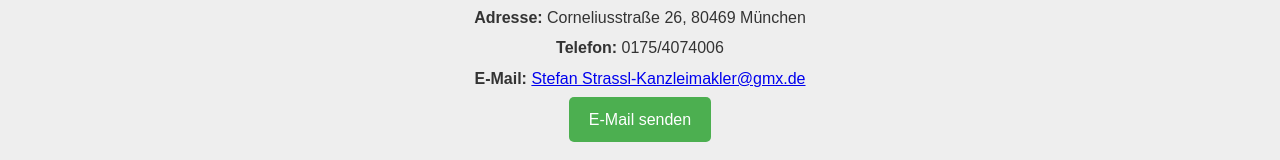
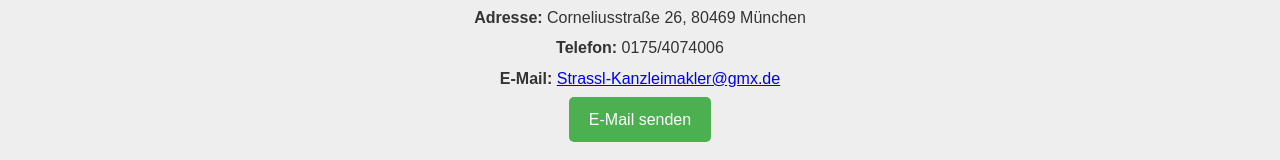
Before and after one commit to StefanStrassl/KanzleimaklerStrassl, a plain HTML site: page index.html in a window 1280 px wide. Shown: the part 987-1147 px from the top of the page. Drawn offline with Linux system fonts and the light colour scheme.

Commit message:
Update index.html

```diff
--- a/index.html
+++ b/index.html
@@ -113,7 +113,7 @@
         <h2>Kontakt</h2>
         <p><strong>Adresse:</strong> Corneliusstraße 26, 80469 München</p>
         <p><strong>Telefon:</strong> 0175/4074006</p>
-        <p><strong>E-Mail:</strong> <a href="mailto:Stefan Strassl-Kanzleimakler@gmx.de">Stefan Strassl-Kanzleimakler@gmx.de</a></p>
+        <p><strong>E-Mail:</strong> <a href="mailto:Strassl-Kanzleimakler@gmx.de"> Strassl-Kanzleimakler@gmx.de</a></p>
         <a href="mailto:Stefan Strassl-Kanzleimakler@gmx.de" class="button">E-Mail senden</a>
     </div>
 
```
